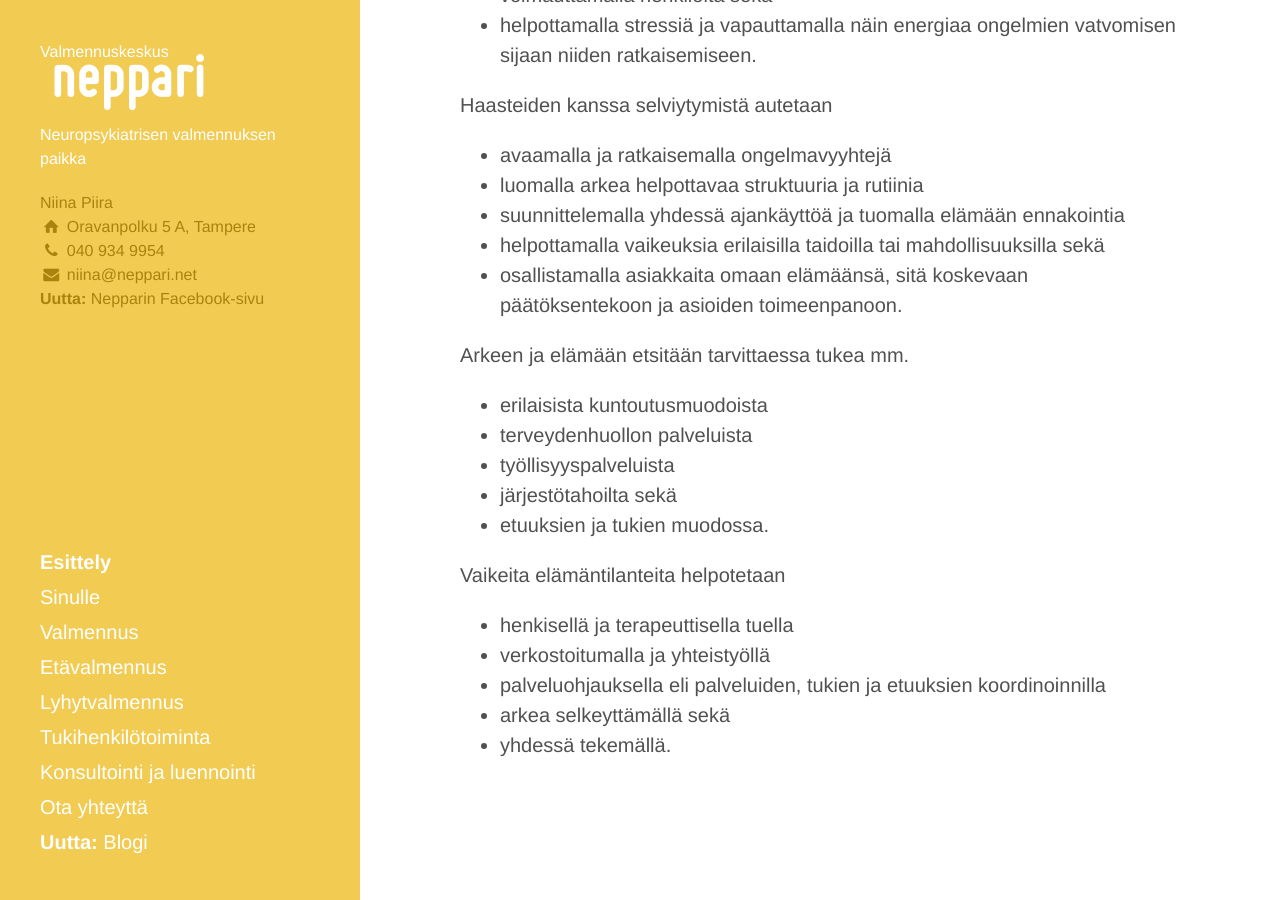
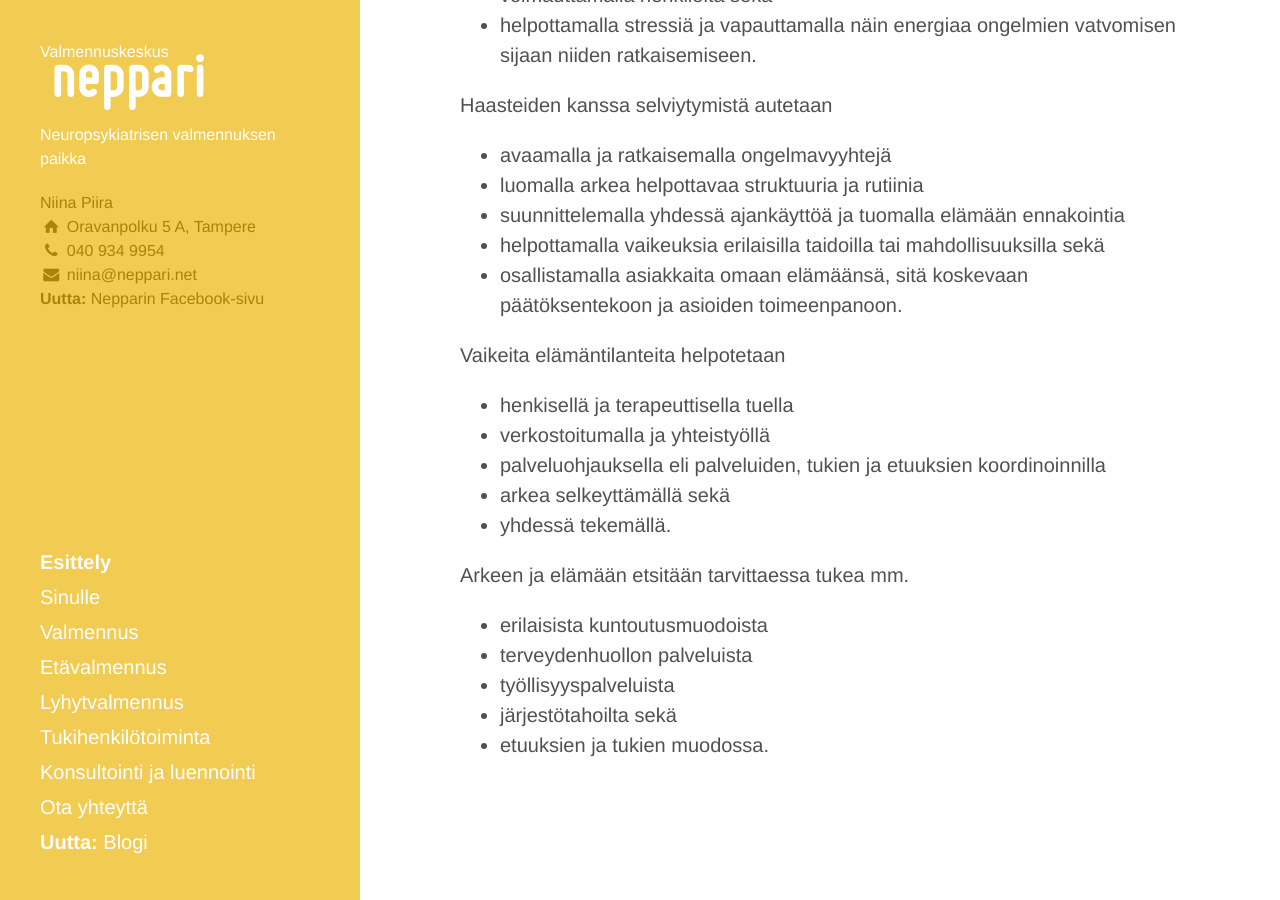
Before and after one commit to niinapiira/neppari.net, a Jekyll site: the page built from index.md, in a window 1280 px wide and 900 px high, scrolled down 1345 px. Built offline with Jekyll 4.4.1, drawn with Linux system fonts in a browser that asks for light colours; Markdown is read by kramdown in place of the engine named in the settings; some of the changed lines change nothing that is shown.

Commit message:
lisäsin "työskentelyä" ja "autab erittäin mielelläni... Laaja-alainen" -konkereettisten Siirsin Arkeen ja elämään loppuun

```diff
--- a/index.md
+++ b/index.md
@@ -43,6 +43,14 @@ Haasteiden kanssa selviytymistä autetaan
 * helpottamalla vaikeuksia erilaisilla taidoilla tai mahdollisuuksilla sekä
 * osallistamalla asiakkaita omaan elämäänsä, sitä koskevaan päätöksentekoon ja asioiden toimeenpanoon.
 
+Vaikeita elämäntilanteita helpotetaan
+
+* henkisellä ja terapeuttisella tuella
+* verkostoitumalla ja yhteistyöllä
+* palveluohjauksella eli palveluiden, tukien ja etuuksien koordinoinnilla
+* arkea selkeyttämällä sekä
+* yhdessä tekemällä.
+
 Arkeen ja elämään etsitään tarvittaessa tukea mm.
 
 * erilaisista kuntoutusmuodoista
@@ -50,11 +58,3 @@ Arkeen ja elämään etsitään tarvittaessa tukea mm.
 * työllisyyspalveluista
 * järjestötahoilta sekä
 * etuuksien ja tukien muodossa.
-
-Vaikeita elämäntilanteita helpotetaan
-
-* henkisellä ja terapeuttisella tuella
-* verkostoitumalla ja yhteistyöllä
-* palveluohjauksella eli palveluiden, tukien ja etuuksien koordinoinnilla
-* arkea selkeyttämällä sekä
-* yhdessä tekemällä.
```
